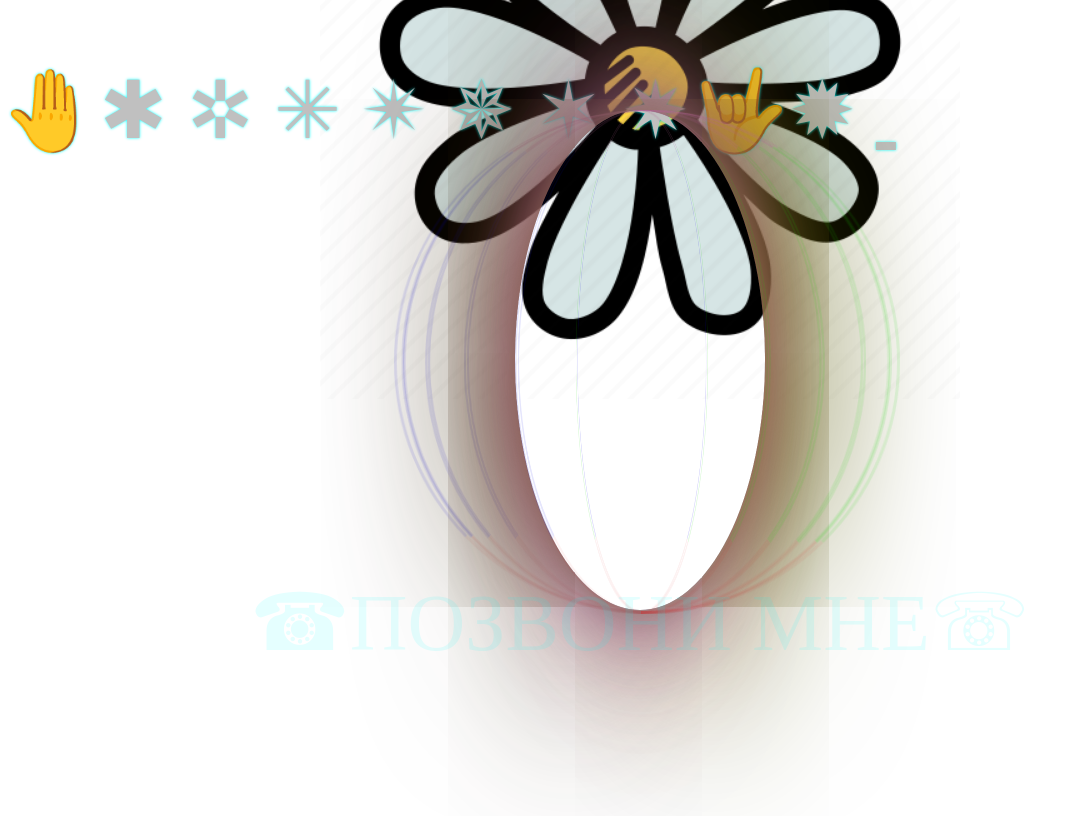
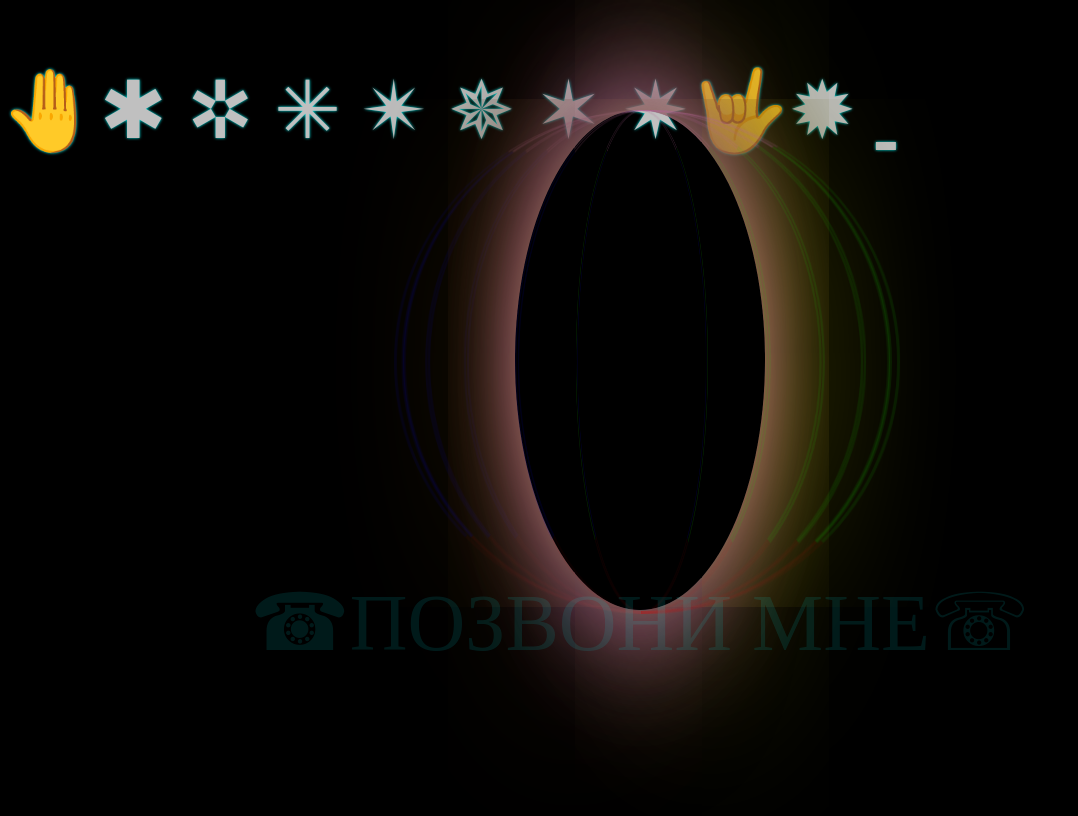
Before and after one commit to SergeyB1982/SergeyB1982.github.io, a plain HTML site: page index.html in a window 1280 px wide. Shown: the whole page, without its empty margins (0-1078 px from the left). Drawn offline with Linux system fonts and the light colour scheme.

Commit message:
Update index.html

```diff
--- a/index.html
+++ b/index.html
@@ -12,7 +12,7 @@ body{
     height: 960;
     padding-top: 5%;
     overflow: hidden;
-    background: url(2605471.png) no-repeat center;
+    background: /*url(2605471.png) no-repeat center*/black;
     background-size: 50%;
     font-family: Roboto mono;
     transition: background-image, transform 3s, .5s;
```
